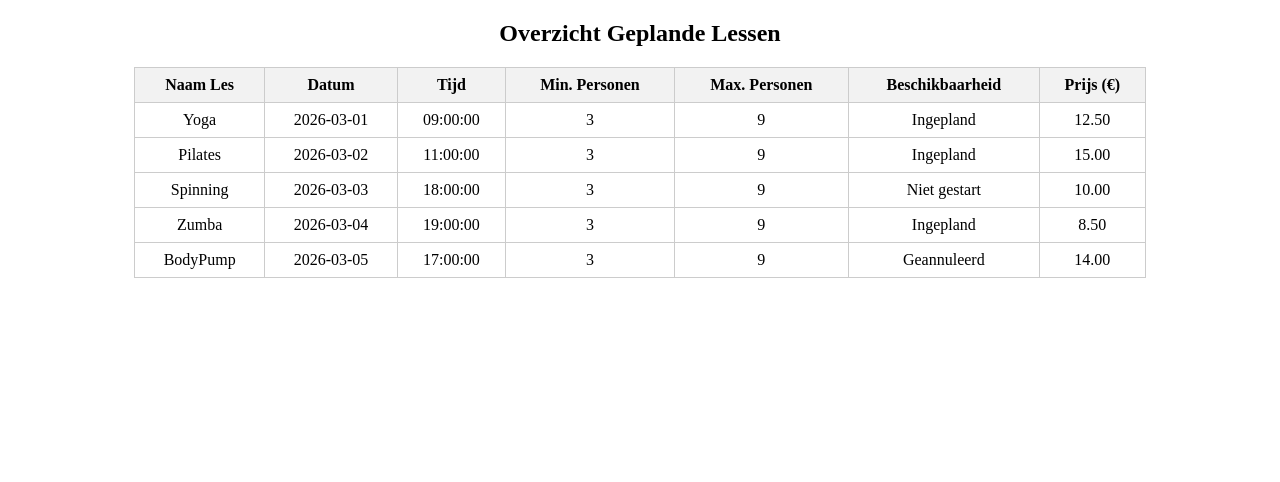
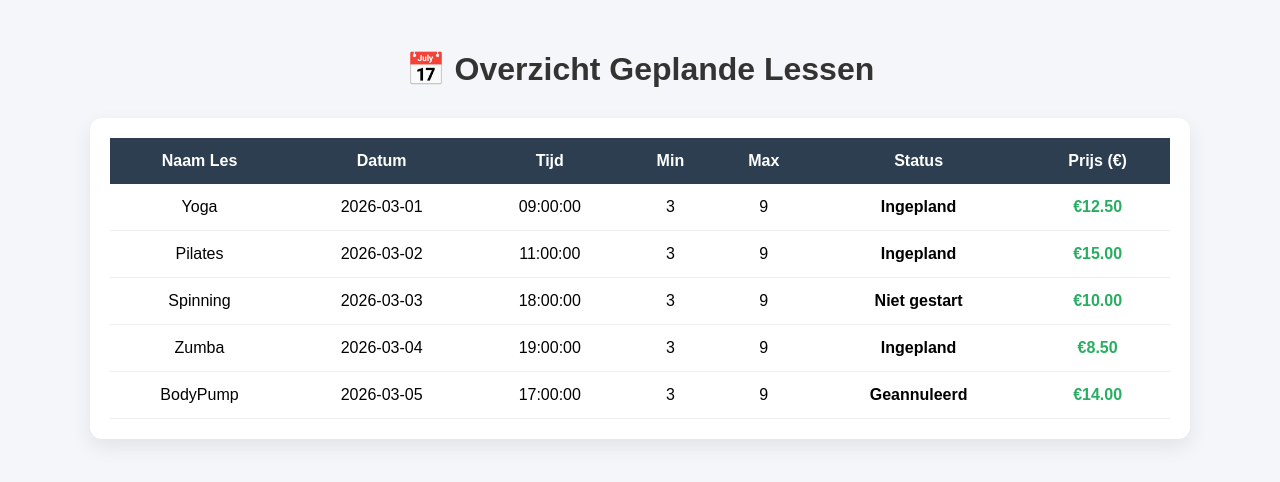
Before and after one commit to ED-MBO/project-2026-P3, a PHP site: page /Overzicht_lessen.php in a window 1280 px wide. Shown: the top 482 px of the page. Run offline with PHP 8.4, Linux system fonts and the light colour scheme; data comes from the database, SQL or seed files in the repository.

Commit message:
kleine verandering aan hoe de tabel van de overzicht eruitziet

```diff
--- a/Les registratie/Overzicht_lessen.css
+++ b/Les registratie/Overzicht_lessen.css
@@ -1,9 +1,71 @@
 
-            table {
-            border-collapse: collapse; width: 80%; margin: 20px auto; }
 
-            th, td {
-            border: 1px solid #ccc; padding: 8px; text-align: center; }
+body {
+    font-family: Arial, Helvetica, sans-serif;
+    background-color: #f4f6f9;
+    margin: 0;
+    padding: 0;
+}
 
-            th {
-            background-color: #f2f2f2; }
+.container {
+    width: 90%;
+    max-width: 1100px;
+    margin: 50px auto;
+}
+
+h1 {
+    text-align: center;
+    margin-bottom: 30px;
+    color: #333;
+}
+
+.table-wrapper {
+    background: white;
+    padding: 20px;
+    border-radius: 12px;
+    box-shadow: 0 8px 20px rgba(0,0,0,0.08);
+    overflow-x: auto;
+}
+
+table {
+    width: 100%;
+    border-collapse: collapse;
+}
+
+thead {
+    background-color: #2c3e50;
+    color: white;
+}
+
+th, td {
+    padding: 14px 12px;
+    text-align: center;
+}
+
+th {
+    font-weight: 600;
+}
+
+tbody tr {
+    border-bottom: 1px solid #eee;
+    transition: 0.2s;
+}
+
+tbody tr:hover {
+    background-color: #f2f7ff;
+}
+
+.status {
+    font-weight: bold;
+}
+
+.prijs {
+    font-weight: bold;
+    color: #27ae60;
+}
+
+.geen-data {
+    padding: 30px;
+    font-style: italic;
+    color: #777;
+}
--- a/Les registratie/Overzicht_lessen.php
+++ b/Les registratie/Overzicht_lessen.php
@@ -28,28 +28,33 @@ try {
 ?>
 
 <!DOCTYPE html>
-<html>
+<html lang="nl">
 <head>
+    <meta charset="UTF-8">
     <title>Overzicht Geplande Lessen</title>
     <link rel="stylesheet" href="Overzicht_lessen.css">
 </head>
 <body>
 
-<h2 style="text-align:center;">Overzicht Geplande Lessen</h2>
+<div class="container">
+    <h1>📅 Overzicht Geplande Lessen</h1>
 
+    <div class="table-wrapper">
         <table>
+            <thead>
                 <tr>
                     <th>Naam Les</th>
                     <th>Datum</th>
                     <th>Tijd</th>
-        <th>Min. Personen</th>
-        <th>Max. Personen</th>
-        <th>Beschikbaarheid</th>
+                    <th>Min</th>
+                    <th>Max</th>
+                    <th>Status</th>
                     <th>Prijs (€)</th>
                 </tr>
+            </thead>
+            <tbody>
 
             <?php if (count($lessen) > 0): ?>
-
                 <?php foreach ($lessen as $row): ?>
                     <tr>
                         <td><?= htmlspecialchars($row['Naam']) ?></td>
@@ -57,18 +62,22 @@ try {
                         <td><?= htmlspecialchars($row['Tijd']) ?></td>
                         <td><?= htmlspecialchars($row['MinAantalPersonen']) ?></td>
                         <td><?= htmlspecialchars($row['MaxAantalPersonen']) ?></td>
-                <td><?= htmlspecialchars($row['Beschikbaarheid']) ?></td>
-                <td><?= htmlspecialchars($row['Prijs']) ?></td>
+                        <td class="status"><?= htmlspecialchars($row['Beschikbaarheid']) ?></td>
+                        <td class="prijs">€<?= htmlspecialchars($row['Prijs']) ?></td>
                     </tr>
                 <?php endforeach; ?>
-
             <?php else: ?>
                 <tr>
-            <td colspan="7">Geen geplande lessen beschikbaar</td>
+                    <td colspan="7" class="geen-data">
+                        Geen geplande lessen beschikbaar
+                    </td>
                 </tr>
             <?php endif; ?>
 
+            </tbody>
         </table>
+    </div>
+</div>
 
 </body>
 </html>
```
Lines whose indentation alone changed are shown as unchanged.
